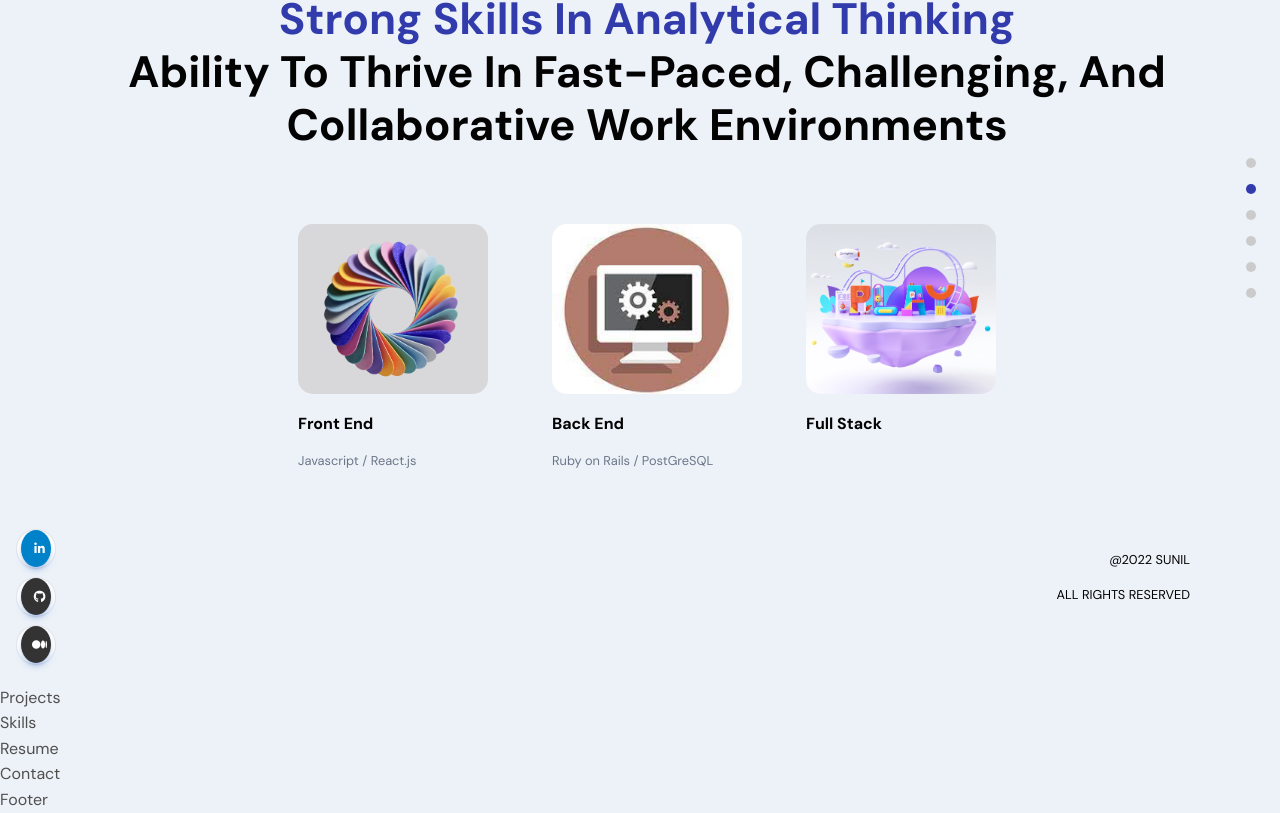
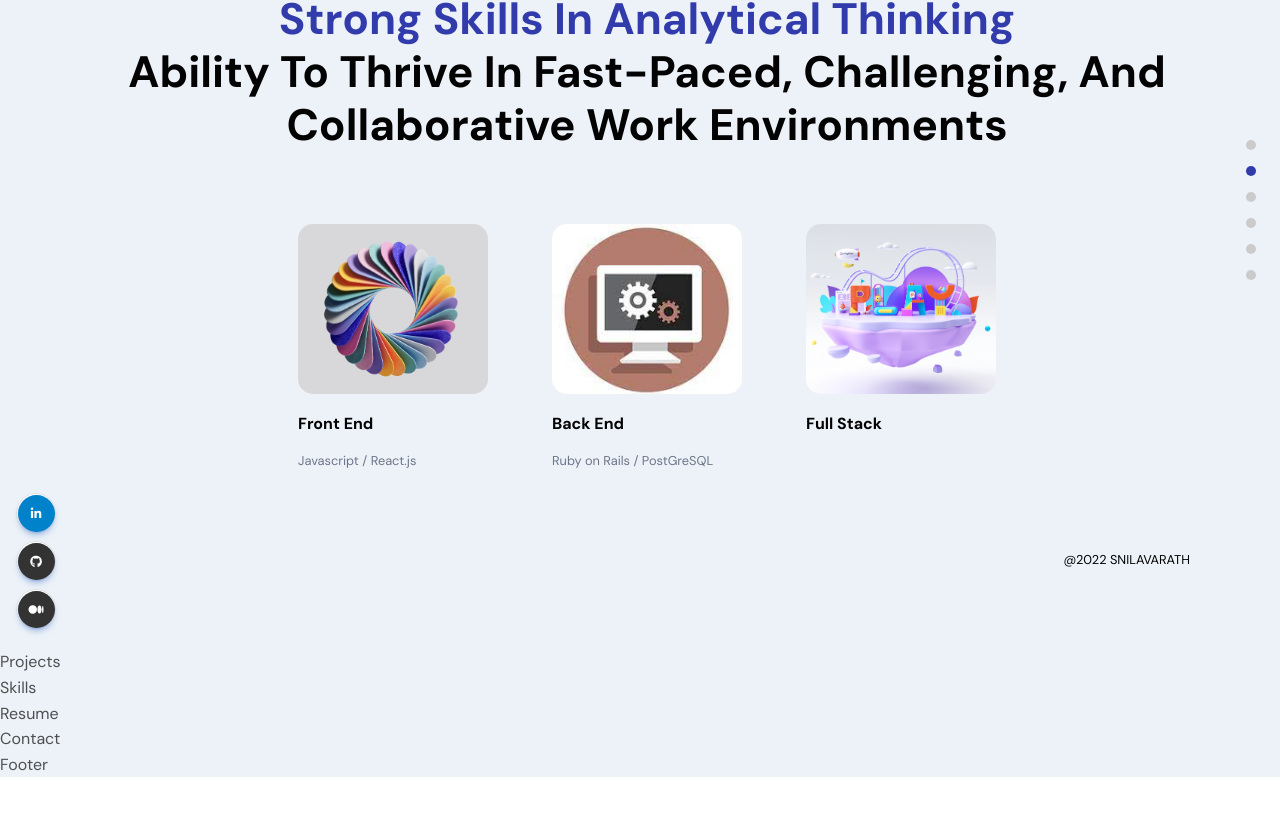
Before and after one commit to SunyDoo/Sunil-Nilavarath-Portfolio, a React (Create React App) app: page /skills in a window 1280 px wide. Shown: the part 1029-1842 px from the top of the page. After the commit the page ends 1806 px from the top, so only its background shows below. Built offline with nearby package versions, Linux system fonts and the light colour scheme.

Commit message:
first day done

```diff
--- a/src/Components/SocialMedia.jsx
+++ b/src/Components/SocialMedia.jsx
@@ -6,7 +6,6 @@ const SocialMedia = () => (
     <div>
       <MDBBtn
         floating
-        className="m-1"
         style={{ backgroundColor: "#0082ca" }}
         href="https://www.linkedin.com/in/sunil-nilavarath-2b78a2a8/"
         role="button"
@@ -17,7 +16,6 @@ const SocialMedia = () => (
     <div>
       <MDBBtn
         floating
-        className="m-1"
         style={{ backgroundColor: "#333333" }}
         href="https://github.com/SunyDoo"
         role="button"
@@ -28,7 +26,6 @@ const SocialMedia = () => (
     <div>
       <MDBBtn
         floating
-        className="m-1"
         style={{ backgroundColor: "#333333" }}
         href="https://medium.com/@snilavarath"
         role="button"
--- a/src/wrapper/AppWrap.js
+++ b/src/wrapper/AppWrap.js
@@ -10,8 +10,7 @@ const AppWrap = (Component, idName, classNames) =>
           <Component />
 
           <div className="copyright">
-            <p className="p-text">@2022 Sunil</p>
-            <p className="p-text">All rights reserved</p>
+            <p className="p-text">@2022 SNilavarath</p>
           </div>
         </div>
         <NavigationDots active={idName} />
```
